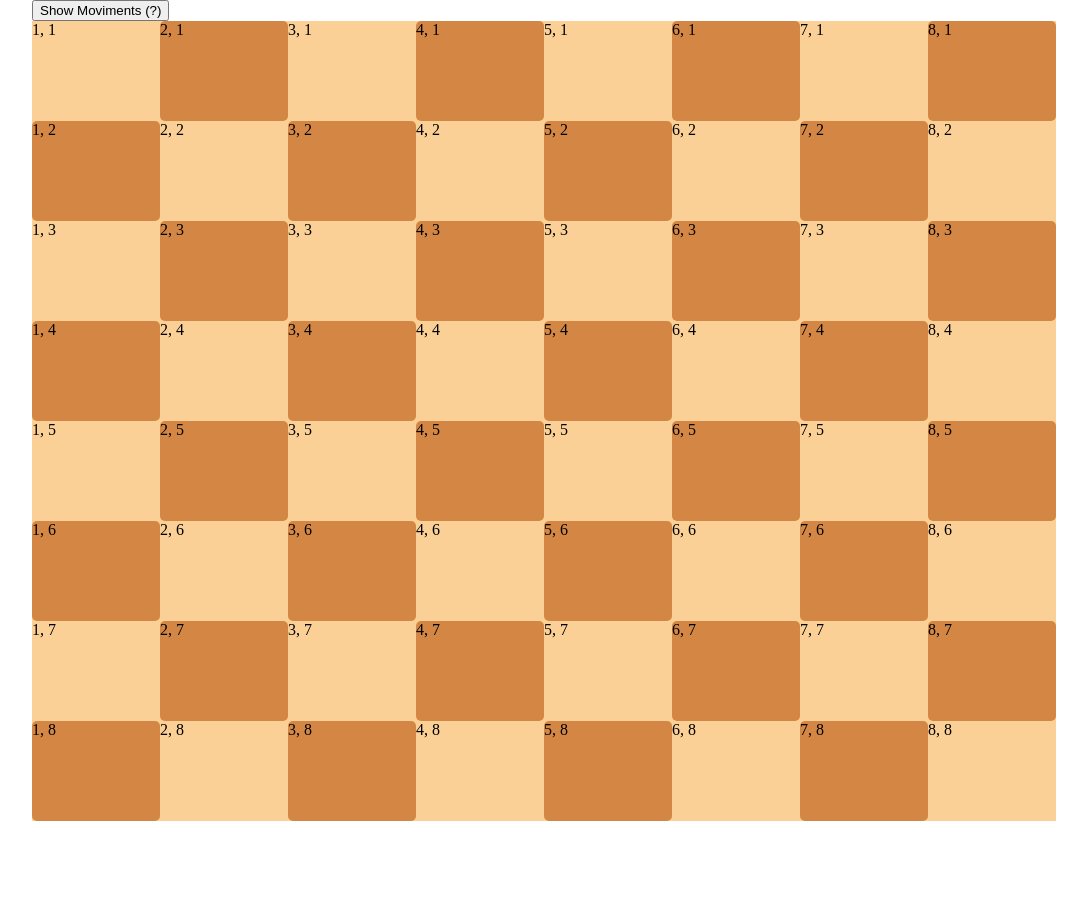
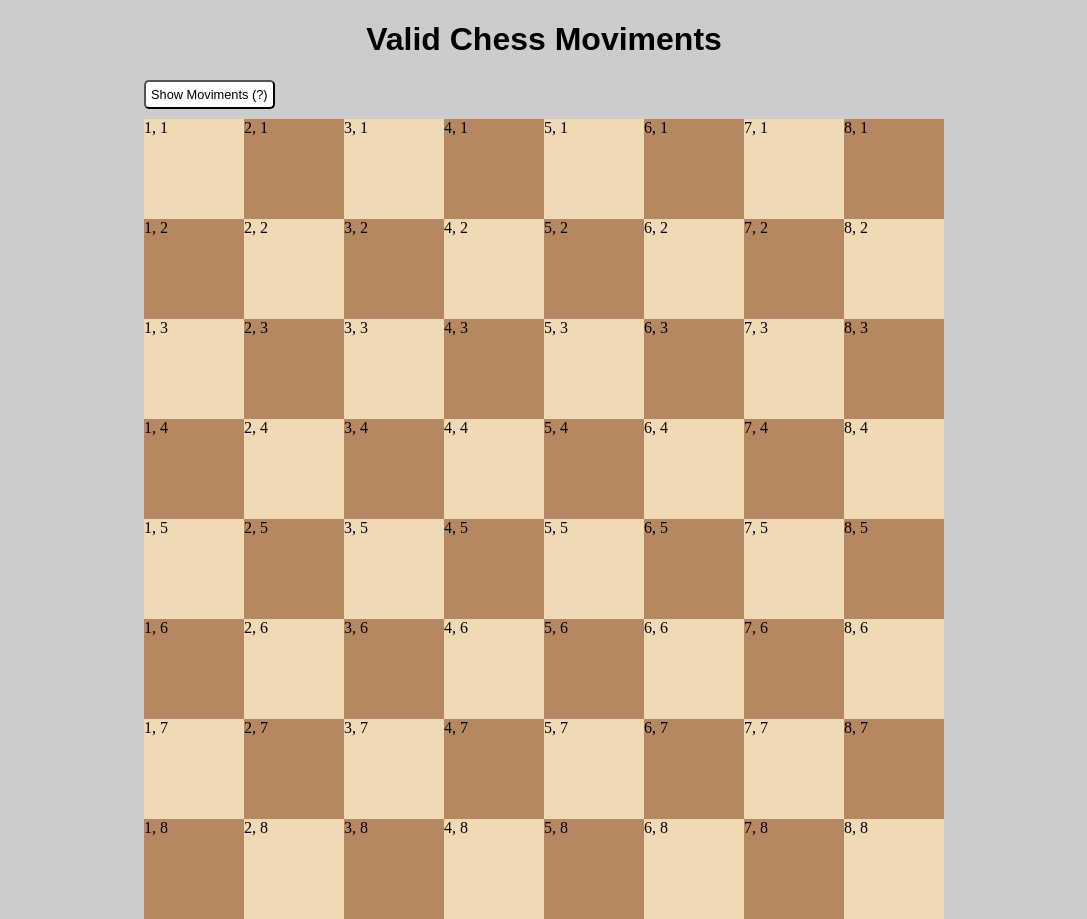
Before and after one commit to fccoelho7/valid-chess-movements, a React (Create React App) app in the folder app/: page / in a window 1280 px wide. Shown: the whole page, without its empty margins (96-1183 px from the left). Before the commit the page ends 821 px from the top, so only its background shows below. Built offline with nearby package versions, Linux system fonts and the light colour scheme.

Commit message:
Style improvements

```diff
--- a/app/src/App.js
+++ b/app/src/App.js
@@ -1,6 +1,11 @@
-import React from "react";
+import React, { Fragment } from "react";
 import Chess from "./components/Chess";
 
-const App = () => <Chess />;
+const App = () => (
+  <Fragment>
+    <h1>Valid Chess Moviments</h1>
+    <Chess />
+  </Fragment>
+);
 
 export default App;
--- a/app/src/components/Chess/index.jsx
+++ b/app/src/components/Chess/index.jsx
@@ -82,7 +82,7 @@ class Chess extends Component {
   render() {
     return (
       <div className="chess-board">
-        <button className="show-moviments" onClick={this.showMoviments}>
+        <button className="btn show-moviments" onClick={this.showMoviments}>
           Show Moviments (?)
         </button>
         {this.renderChess()}
--- a/app/src/components/Chess/styles.css
+++ b/app/src/components/Chess/styles.css
@@ -1,6 +1,20 @@
 body {
+  background-color: #ccc;
   margin: 0;
   padding: 0;
+}
+
+h1 {
+  font-family: Arial, sans-serif;
+  text-align: center;
+}
+
+.btn {
+  background-color: white;
+  border-radius: 5px;
+  cursor: pointer;
+  font-size: 0.8em;
+  padding: 5px;
 }
 
 .chess-board {
@@ -9,8 +23,8 @@ body {
 }
 
 .chess-board-main {
+  margin-top: 10px;
   position: relative;
-  background-color: #fbd096;
 }
 
 .chess-board-main.loading:after {
@@ -31,24 +45,25 @@ body {
 }
 
 .row:nth-child(2n) .item:nth-child(2n) {
-  background-color: #fbd096;
+  background-color: #f0d9b5;
 }
 
 .row:nth-child(2n + 1) .item:nth-child(2n + 1) {
-  background-color: #fbd096;
+  background-color: #f0d9b5;
 }
 
 .item {
-  background-color: #d48745;
-  height: 12.5vh;
-  width: 12.5%;
+  background-color: #b58862;
+  height: 100px;
   flex-grow: 1;
   cursor: pointer;
-  border-radius: 5px;
 }
 
 .item.active {
-  background: grey !important;
+  background-image: url("https://images.vexels.com/media/users/3/143174/isolated/preview/34f1b2b61373f599d8f735e91ce37851-knight-chess-figure-black-by-vexels.png");
+  background-position: center;
+  background-repeat: no-repeat;
+  background-size: 80%;
 }
 
 .item.moviment {
@@ -57,6 +72,6 @@ body {
 
 @media screen and (min-width: 1024px) {
   .chess-board {
-    width: 1024px;
+    width: 800px;
   }
 }
--- a/app/src/services/KnightService.js
+++ b/app/src/services/KnightService.js
@@ -2,11 +2,17 @@ import http from "../utils/http";
 
 const KnightService = {
   getMoviment(position) {
-    return new Promise((resolve, reject) => {
-      http
-        .get(`/knight/moviment/${position}`)
-        .then(response => resolve(response.data))
-        .catch(error => reject(error));
+    // return new Promise((resolve, reject) => {
+    //   http
+    //     .get(`/knight/moviment/${position}`)
+    //     .then(response => resolve(response.data))
+    //     .catch(error => reject(error));
+    // });
+
+    return new Promise(resolve => {
+      return setTimeout(() => {
+        resolve([[2, 3], [3, 2], [1, 7]]);
+      }, 1000);
     });
   }
 };
```
